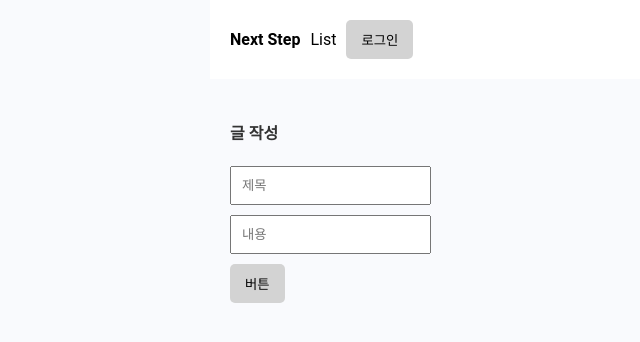
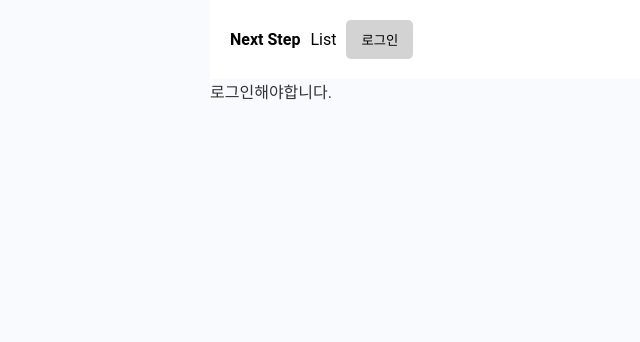
Before and after one commit to ChoBae/Next_Step, a Next.js app in the folder client/: page /write in a window 1280 px wide. Shown: the top 342 px of the page, without its empty margins (46-686 px from the left). Built offline with nearby package versions, Linux system fonts and the light colour scheme; no server answers.

Commit message:
feat: write 페이지 권한 부여

```diff
--- a/client/app/write/page.tsx
+++ b/client/app/write/page.tsx
@@ -1,5 +1,12 @@
+import { authOptions } from "@/pages/api/auth/[...nextauth]";
+import { getServerSession } from "next-auth";
+import { signIn } from "next-auth/react";
+
 export default async function Write() {
-
+  let session = await getServerSession(authOptions);
+  if (!session) {
+    return <div>로그인해야합니다.</div>;
+  }
   return (
     <div className="p-20">
       <h4>글 작성</h4>
```
